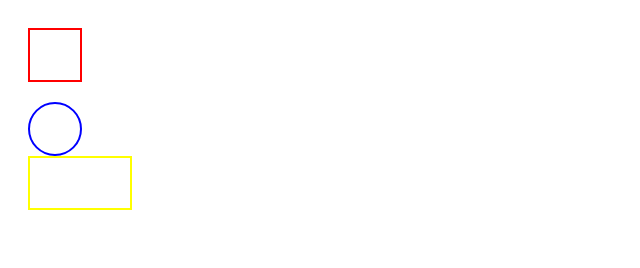
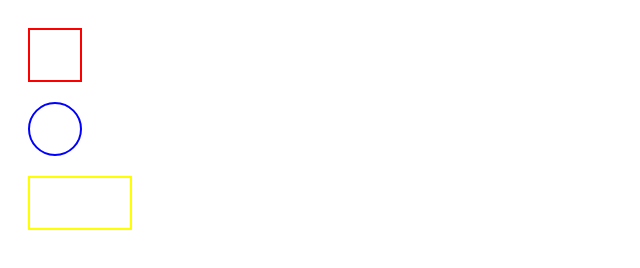
Before and after one commit to Harinibalan2004/CSS-Experiments, a plain HTML site: page shapes2.html in a window 1280 px wide. Shown: the whole page, without its empty margins (0-640 px from the left). Drawn offline with Linux system fonts and the light colour scheme.

Commit message:
Update shapes2.html

```diff
--- a/shapes2.html
+++ b/shapes2.html
@@ -32,6 +32,6 @@
     <body>
         <div class="square"></div>
         <div class="circle"></div>
-        <div class="rectangle"></div>
+        <div  style="margin-top: 20px;" class="rectangle"></div>
     </body>
 </html>
```
